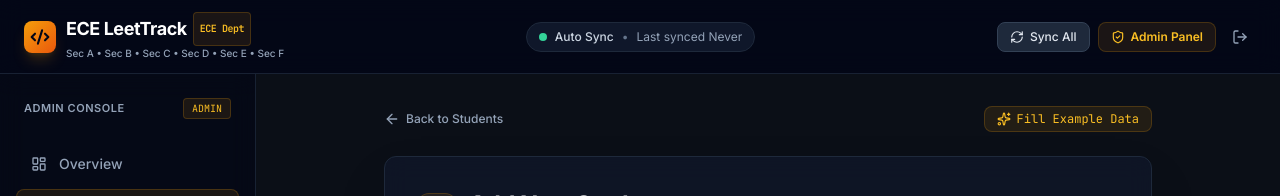
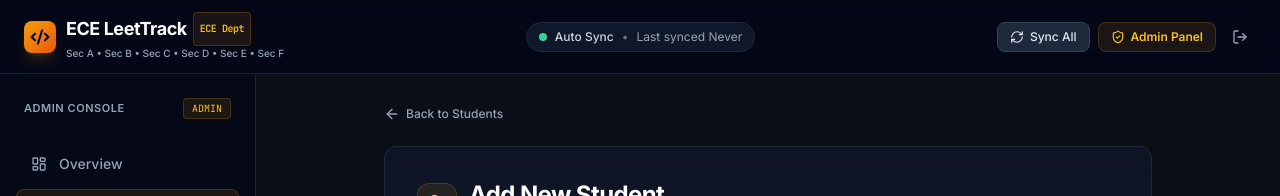
Before and after one commit to VASU-G-T/student-leetcode-tracker, a React (Vite) app: page /admin/students/add in a window 1280 px wide. Shown: the top 196 px of the page. Built offline with nearby package versions, Linux system fonts and the light colour scheme; no server answers; the database is empty; sample sign-in values are in the browser's storage.

Commit message:
fix: remove example data button and clean Add Student page

```diff
--- a/src/pages/admin/AdminAddStudent.jsx
+++ b/src/pages/admin/AdminAddStudent.jsx
@@ -123,19 +123,6 @@ export default function AdminAddStudent() {
     }
   };
 
-  const handleFillExample = () => {
-    setName('G T Vasudevan');
-    setRegisterNumber('ECE001');
-    setDepartment('ECE');
-    setYear('2nd Year');
-    setSection('Sec A');
-    setEmail('vasudevan@college.edu');
-    setGithubUsername('Vasudevan123');
-    setGithubRepoUrl('https://github.com/Vasudevan123/leetcode');
-    setLeetcodeUsername('vasudevan123');
-    setGoal(200);
-  };
-
   return (
     <div className="max-w-3xl mx-auto space-y-6 animate-fade-in pb-16">
       {/* Top Header */}
@@ -147,15 +134,6 @@ export default function AdminAddStudent() {
           <ArrowLeft className="w-4 h-4" />
           <span>Back to Students</span>
         </Link>
-
-        <button
-          type="button"
-          onClick={handleFillExample}
-          className="inline-flex items-center gap-1.5 px-3 py-1 rounded-lg bg-amber-500/10 text-amber-400 border border-amber-500/20 text-xs font-mono hover:bg-amber-500/20 transition-colors"
-        >
-          <Sparkles className="w-3.5 h-3.5" />
-          <span>Fill Example Data</span>
-        </button>
       </div>
 
       <div className="glass-card p-6 sm:p-8 border-slate-800 shadow-2xl relative">
```
